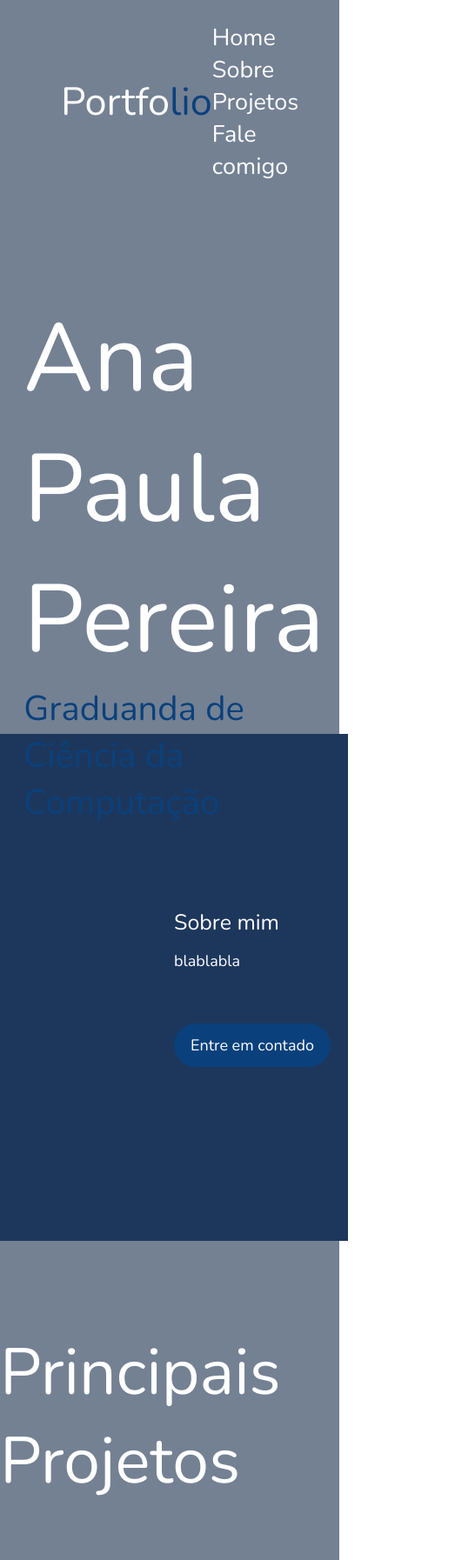
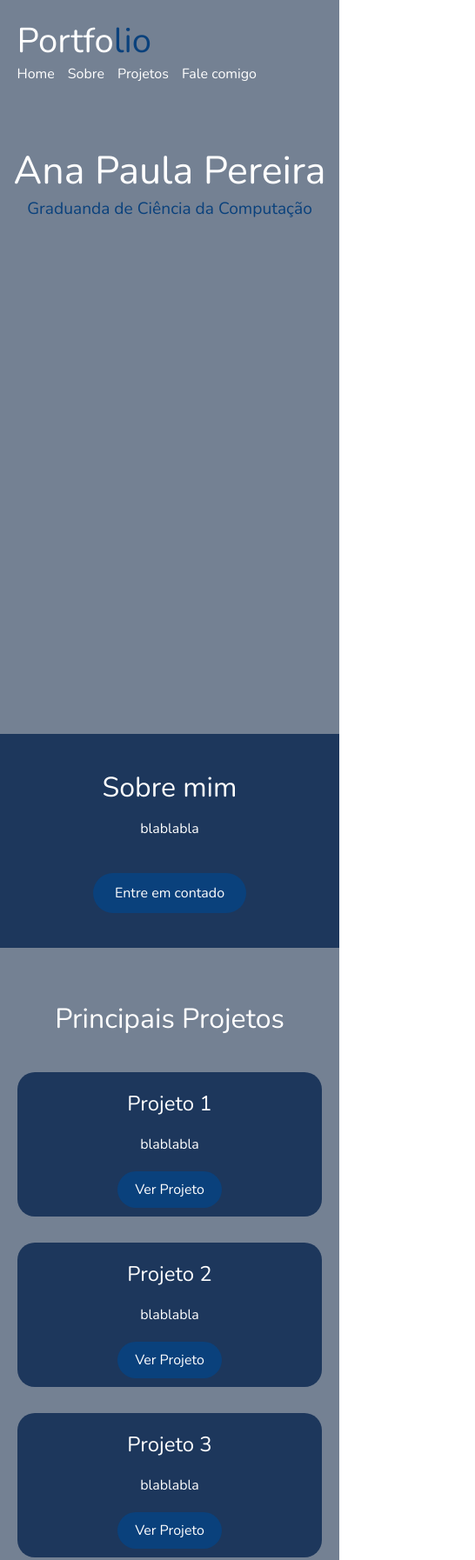
Before and after one commit to aluapp-ana/AnaPaula-Portfolio, a plain HTML site: page index.html in a window 390 px wide. Shown: the top 1794 px of the page at 87% size, 546 px wide, since content can reach past the window. Drawn offline with nearby package versions, Linux system fonts and the light colour scheme.

Commit message:
adicionando responsividade ao site

```diff
--- a/styles.css
+++ b/styles.css
@@ -1,6 +1,6 @@
 /* tudo que está abaixo do * será aplicado para toda
 a minha pagina*/
-*{
+* {
     margin: 0;
     padding: 0;
     box-sizing: border-box;
@@ -10,190 +10,190 @@ a minha pagina*/
     font-style: normal;
 }
 
-.caixa-principal{
+.caixa-principal {
     height: 100vh;
     width: 100%;
     background-image: url();
     background-color: #748193;
 }
 
-nav{
+nav {
     display: flex;
     align-items: center;
     justify-content: space-between;
-    padding-left: 30px;
-    padding-right: 30px;
-    padding-top: 25px;
+    padding: 20px 5%;
+    /*top e botton em 20px e laterais sendo 5% do elemento p*/
+    flex-wrap: wrap;
+    /*quebra a linha se faltar espaço*/
 }
 
-
-.portfolio{
+.portfolio {
     color: #ffffff;
-    font-size: 45px;
-    margin-left: 40px;
+    font-size: 2.5rem;
 }
 
-.portfolio span{
+.portfolio span {
     color: #0a417c;
 }
 
-li{
-    color: #ffffff;
-    list-style: none;
-    display: inline-block;
-    font-size: 27px;
-    margin-right: 90px;
-    cursor: pointer;
+nav ul {
+    display: flex;
+    flex-wrap: wrap;
+    gap: 30px;
 }
 
-.link-nav{
+li {
+    list-style: none;
+    cursor: pointer;
+    font-size: 1.2rem;
+}
+
+.link-nav {
     text-decoration: none;
     color: #ffffff;
     transition: 0.5s;
 }
 
-.link-nav:hover{
+.link-nav:hover {
     color: #0a417c;
 }
 
-.meu-nome{
+.meu-nome {
     position: absolute;
     top: 40%;
     left: 7%;
-    font-size: 55px;
+    font-size: 2.5rem;
 }
 
-.meu-nome h1{
+.meu-nome h1 {
     color: #ffffff;
+    font-size: 2.8rem;
 }
 
 .meu-nome h3 {
     color: #0a417c;
-    font-size: 40px;
+    font-size: 1.8rem;
 }
 
-section{
+section {
     display: flex;
     align-items: center;
-    padding: 200px;
+    justify-content: center;
+    gap: 30px;/*deixa um espaço de 30px entre a coluna e entre a linha*/
+    padding: 60px 10%;
     background-color: #1d375c;
+    flex-wrap: wrap;/*garante responsividade*/
+    text-align: center;
 }
 
-section img{
-    height: 400px;
-    border-radius: 100%;
-    border: 2px solid #1d375c;
-    margin-right: 30px;
+section img {
+    max-width: 300px;
+    width: 100%;
+    border-radius: 100%; /*faz um elemento ficar arredondado*/
+    border: 2px solid #1d375c; /*gera um contorno em volta de um elemento, definindo sua espessura*/
 }
 
-section div h2{
+section div h2 {
     color: white;
-    font-size: 25px;
+    font-size: 2rem;
 }
 
 section div p {
     color: white;
-    font-size: 18px;
-    margin-top: 15px;
-    margin-bottom: 60px;
+    font-size: 1rem;
+    margin: 15px 0 40px 0;
 }
 
-section div button{
+section div button {
     background: #0a417c;
-    height: 50px;
-    width: 180px;
-    font-size: 18px;
+    padding: 12px 25px;
+    font-size: 1rem;
     border: none;
     border-radius: 26px;
     cursor: pointer;
+    transition: 0.5s;
+    color: white;
 }
 
 section div button:hover {
     background-color: transparent;
-    border: 3px solid aliceblue;
-    transition: 0.5s;
+    border: 2px solid aliceblue;
 }
 
-section div button a{
+section div button a {
     color: white;
     text-decoration: none;
 }
 
 .projetos {
     background-color: #748193;
-    padding-top: 50px;
-    padding-bottom: 100px;
+    padding: 60px 5%;
 }
 
-.projetos h2{
+.projetos h2 {
     color: white;
-    font-size: 75px;
-    display: flex;
-    justify-content: center;
-    padding-top: 50px;
+    font-size: 2.5rem;
+    text-align: center;
+    margin-bottom: 40px;
 }
 
 .card-projetos {
     display: flex;
-    justify-content: space-around;
+    flex-wrap: wrap;
+    justify-content: center;
+    gap: 30px;
 }
 
-.card{
+.card {
     background-color: #1d375c;
-    height: 365px;
-    width: 365px;
+    flex: 1 1 300px; /*ocupa no minimo 300px, mas cresce*/
+    max-width: 350px;
     border-radius: 20px;
-    padding: 20px 35px;
+    padding: 20px;
     text-align: center;
 }
 
 .card h5 {
     color: white;
-    font-size: 35px;
+    font-size: 1.5rem;
 }
 
 .card p {
     color: white;
-    font-size: 25px;
-    margin-top: 20px;
-    margin-bottom: 40px;
+    font-size: 1rem;
+    margin: 20px 0 30px 0;
 }
 
-.card a{
+.card a {
     background-color: #0a417c;
     color: white;
-    font-size: 20px;
+    font-size: 1rem;
     padding: 10px 20px;
     border-radius: 25px;
     cursor: pointer;
     transition: 0.5s;
-    text-decoration: none; /*tira o underline da frase por conta do link*/
+    text-decoration: none;
+    /*tira o underline da frase por conta do link*/
 }
 
-.card a:hover{
+.card a:hover {
     background-color: transparent;
     border: 2px solid aliceblue;
 }
 
-.card-projetos{
-    display: flex;
-    justify-content: space-around;
-    margin-top: 100px;
-}
-
-footer{
+footer {
     background-color: #748193;
-    padding-top: 100px;
-    padding-bottom: 120px;
+    padding: 60px 20px;
     display: flex;
     flex-direction: column;
     align-items: center;
-    justify-content: center;
+    gap: 15px;
+    text-align: center;
 }
 
 footer h5 {
     color: white;
-    font-size: 30px;
+    font-size: 1.5rem;
 }
 
 footer p {
@@ -206,6 +206,8 @@ footer p {
 .social {
     display: flex;
     gap: 20px;
+    flex-wrap: wrap;
+    justify-content: center;
 }
 
 .social img {
@@ -213,7 +215,7 @@ footer p {
     border-radius: 50%;
 }
 
-.social a{
+.social a {
     background-color: #1d375c;
     border-radius: 50%;
     display: flex;
@@ -222,9 +224,44 @@ footer p {
     width: 50px;
     justify-content: center;
     cursor: pointer;
+    transition: 0.5s;
 }
 
-.social a:hover{
-    transform: scale(1.3); /*zoom no icone*/
-    transition: 0.5s;
+.social a:hover {
+    transform: scale(1.3);
+    /*zoom no icone*/
 }
+
+/*MEDIA QUERIES para telas menores que 768px*/
+@media (max-width: 768px){
+    .meu-nome {
+        position: static;
+        text-align: center;
+        margin-top: 50px;
+    }
+
+    .meu-nome h1 {
+        font-size: 2ren;
+    }
+
+    .meu-nome h3 {
+        font-size: 1.2rem;
+    }
+
+    nav ul {
+        justify-content: center;
+        gap: 15px;
+    }
+
+    li {
+        font-size: 1rem;
+    }
+
+    section {
+        padding: 40px 5%;
+    }
+
+    .projetos h2 {
+        font-size: 2rem;
+    }
+}
```
